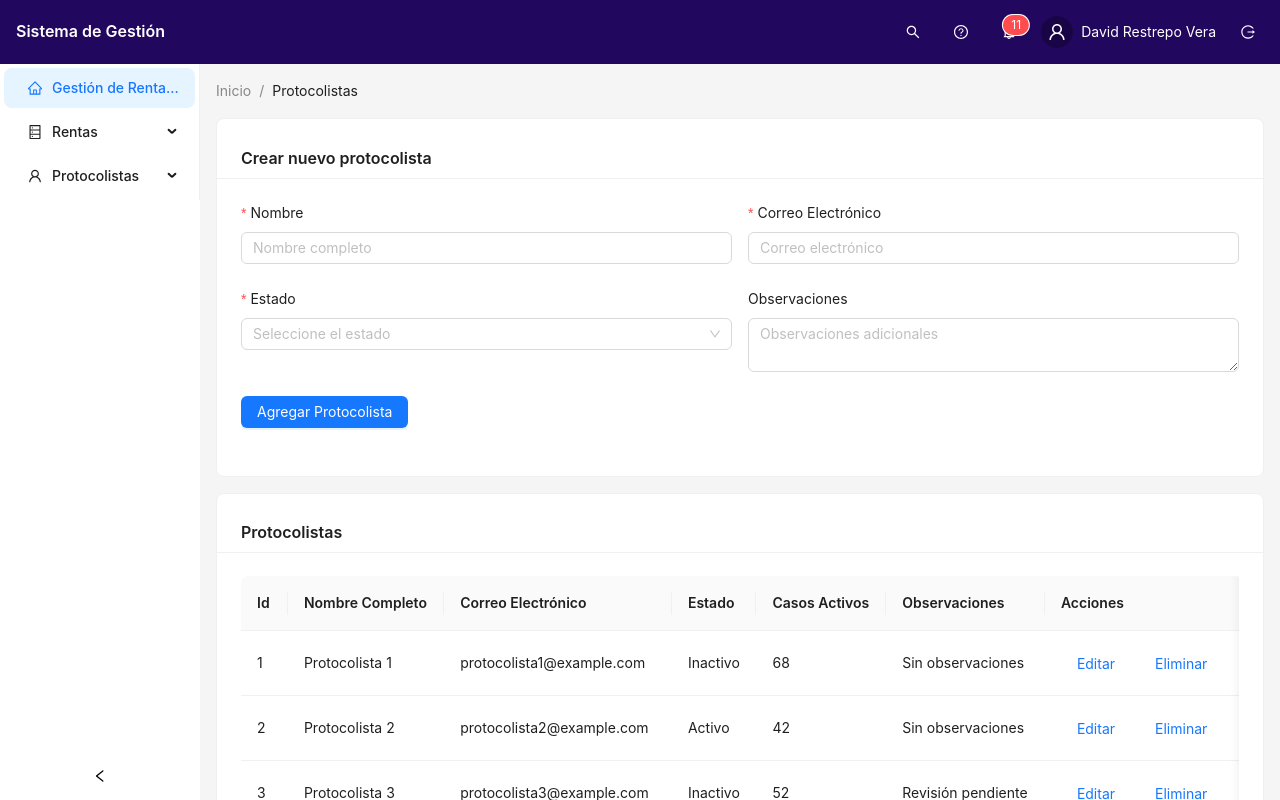
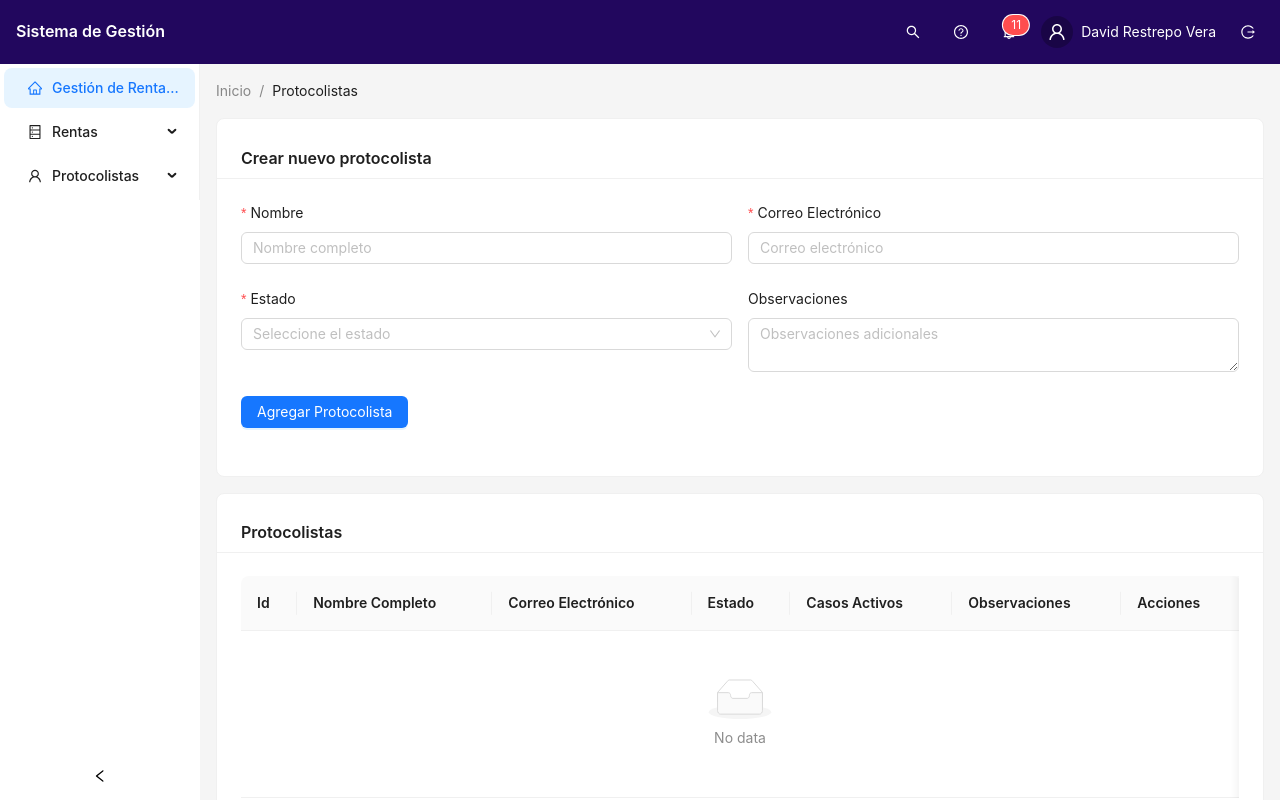
Before and after one commit to Davidvera27/notaria15tsx, a React (Vite) app: page /Protocolist in a window 1280 px wide. Shown: the top 800 px of the page. Built offline with nearby package versions, Linux system fonts and the light colour scheme.

Commit message:
Update Protocolist.tsx

```diff
--- a/src/components/Protocolist/Protocolist.tsx
+++ b/src/components/Protocolist/Protocolist.tsx
@@ -34,8 +34,9 @@ interface ProtocolistData {
 }
 
 export const Protocolist: React.FC = () => {
-    const [componentSize, setComponentSize] = useState<"small" | "middle" | "large">("middle");
+  const [componentSize, setComponentSize] = useState<"small" | "middle" | "large">("middle");
   const [pageSize, setPageSize] = useState<number>(10);
+  const [tableData,] = useState<ProtocolistData[]>([]); // Inicialización vacía
 
   const handleFormLayoutChange = (e: RadioChangeEvent) => {
     setComponentSize(e.target.value as "small" | "middle" | "large");
@@ -65,24 +66,6 @@ export const Protocolist: React.FC = () => {
     },
   ];
 
-  const generateProtocolistData = (count: number): ProtocolistData[] => {
-    const data: ProtocolistData[] = [];
-    for (let i = 1; i <= count; i++) {
-      data.push({
-        key: i,
-        id: i,
-        name: `Protocolista ${i}`,
-        email: `protocolista${i}@example.com`,
-        activeCases: Math.floor(Math.random() * 100),
-        state: i % 2 === 0 ? "Activo" : "Inactivo",
-        observations: i % 3 === 0 ? "Revisión pendiente" : undefined,
-      });
-    }
-    return data;
-  };
-
-  const tableData = generateProtocolistData(50);
-
   return (
     <Layout>
       <Header />
@@ -98,7 +81,7 @@ export const Protocolist: React.FC = () => {
           <div style={{ display: "flex", flexDirection: "column", gap: "16px" }}>
             {/* Primera tarjeta */}
             <Card title={<Title level={5}>Crear nuevo protocolista</Title>}>
-            <Form layout="vertical" size={componentSize}>
+              <Form layout="vertical" size={componentSize}>
                 <Row gutter={16}>
                   <Col span={12}>
                     <Form.Item
@@ -150,7 +133,7 @@ export const Protocolist: React.FC = () => {
             <Card title={<Title level={5}>Protocolistas</Title>}>
               <Table
                 columns={tableColumns}
-                dataSource={tableData}
+                dataSource={tableData} // Ahora espera datos dinámicos
                 pagination={{ pageSize, total: tableData.length }}
                 scroll={{ x: 1000 }}
               />
@@ -167,7 +150,7 @@ export const Protocolist: React.FC = () => {
                   style={{ marginLeft: "8px" }}
                 >
                   <Radio value="small">Pequeño</Radio>
-                  <Radio value="default">Mediano</Radio>
+                  <Radio value="middle">Mediano</Radio>
                   <Radio value="large">Grande</Radio>
                 </Radio.Group>
               </div>
@@ -182,7 +165,6 @@ export const Protocolist: React.FC = () => {
                 />
               </div>
             </Card>
-
           </div>
         </Content>
       </Layout>
```
